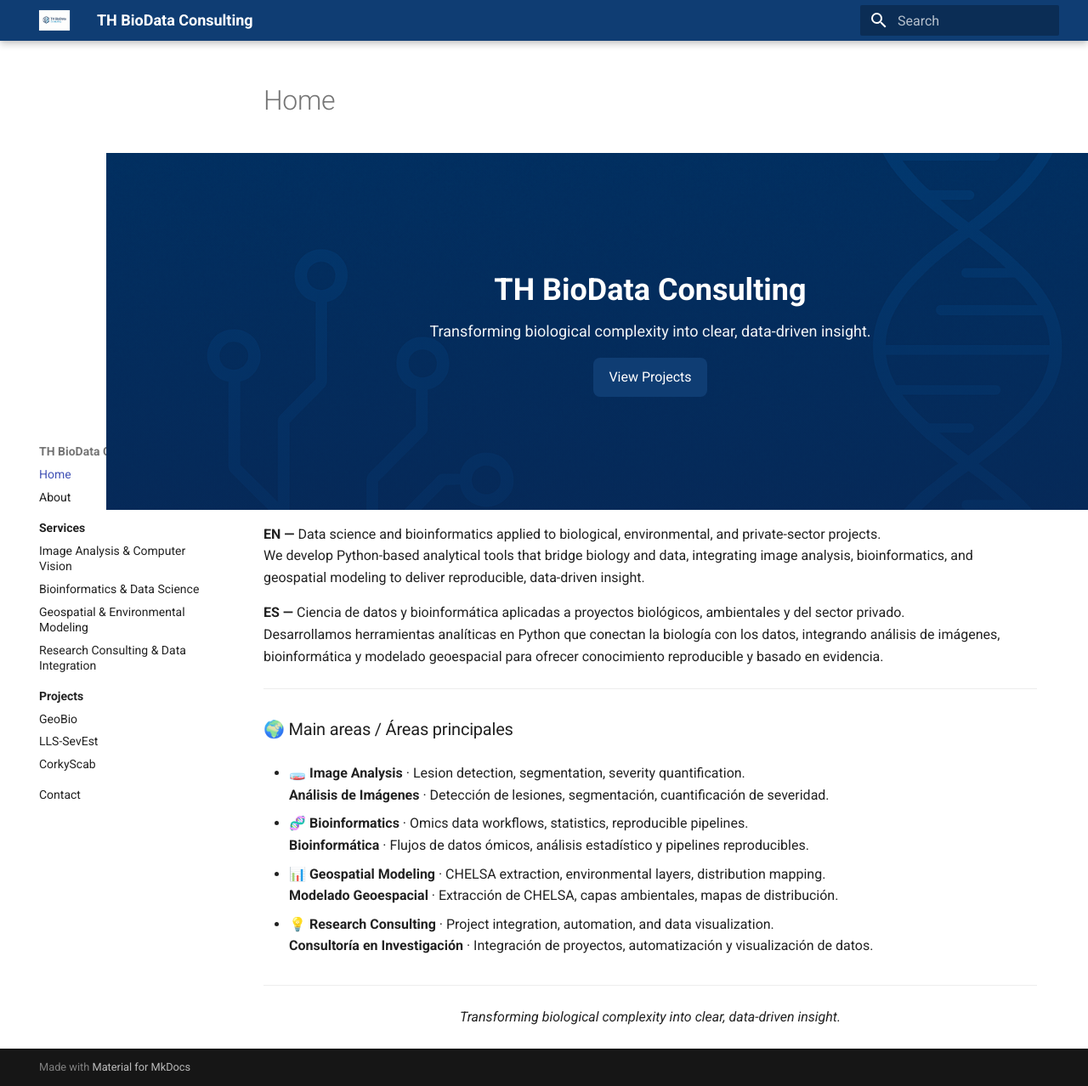
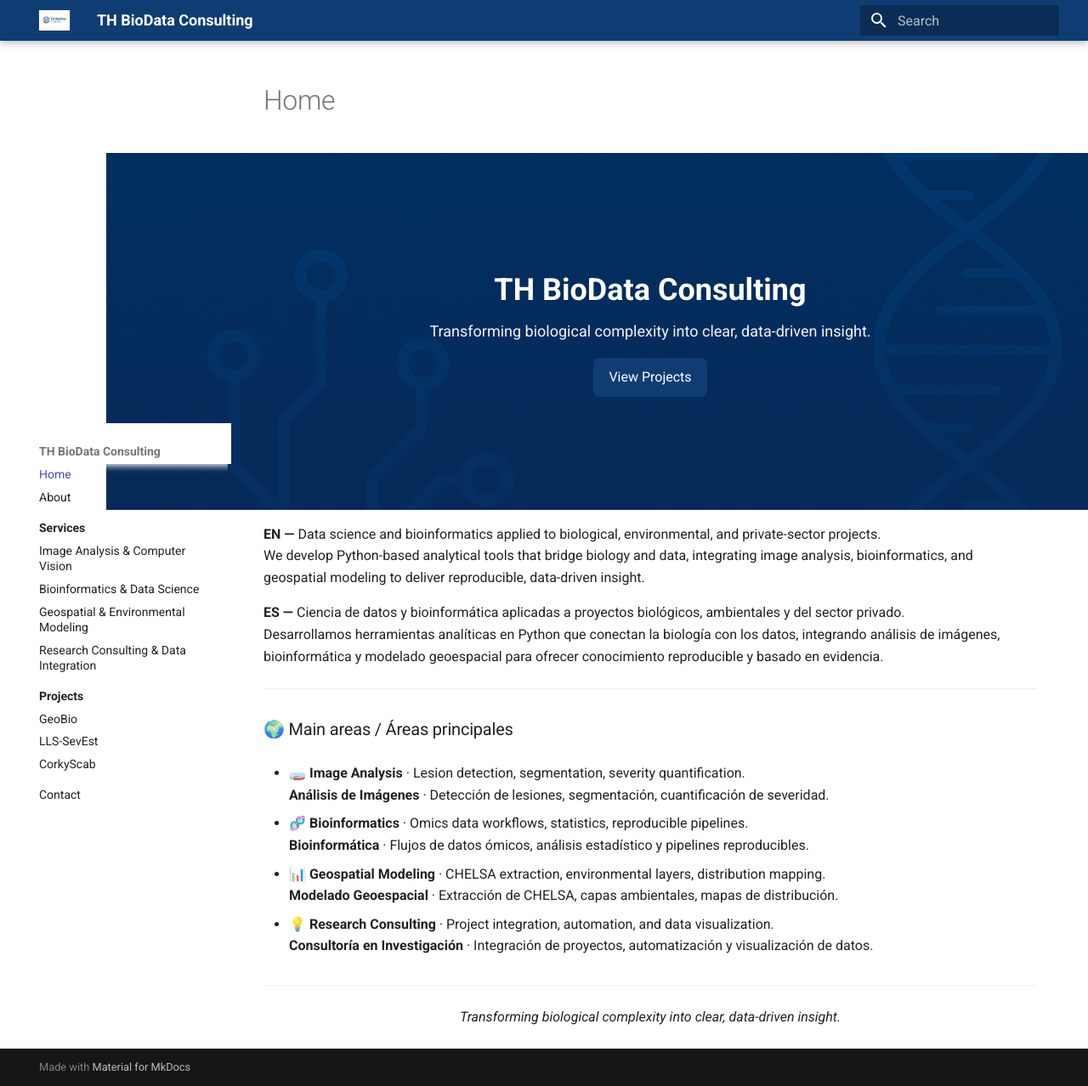
Before and after one commit to TH-BioData/th-biodata.github.io, an MkDocs documentation site: the page built from docs/index.md, in a window 1280 px wide and 1278 px high. Shown: the whole window at 85% size. Built offline with MkDocs 1.6.1 and Material for MkDocs 9.7.7, drawn with Linux system fonts in a browser that asks for light colours.

Commit message:
Update extra.css

```diff
--- a/docs/styles/extra.css
+++ b/docs/styles/extra.css
@@ -120,3 +120,18 @@ body:has(.hero) .md-sidebar--secondary{
 
 /* Evita scroll horizontal por el full-bleed */
 html, body{ overflow-x:hidden; }
+/* ===== Sidebar siempre por debajo del header ===== */
+.md-sidebar--primary,
+.md-sidebar--secondary {
+  position: sticky;
+  top: var(--md-header-height, 3.6rem); /* separa del header fijo */
+  z-index: 2;
+  background: #fff;                      /* evita que se transparente el hero */
+}
+
+/* ===== En páginas con hero: sidebar arranca debajo del hero + header ===== */
+body:has(.hero) .md-sidebar--primary,
+body:has(.hero) .md-sidebar--secondary {
+  margin-top: var(--th-hero-height);     /* coloca el menú tras el hero */
+  top: var(--md-header-height, 3.6rem);  /* mantiene offset del header al hacer scroll */
+}
```
